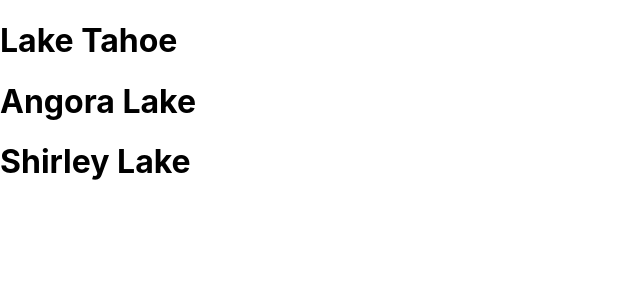
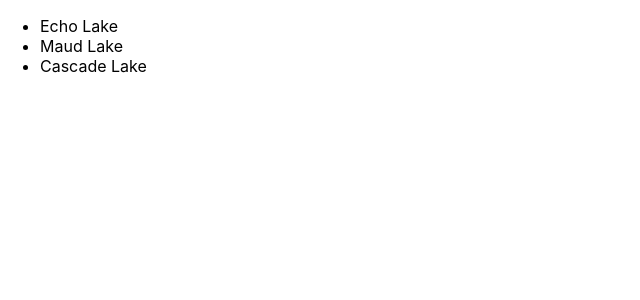
Before and after one commit to senaru/hello-react, a React (Create React App) app: page / in a window 1280 px wide. Shown: the top 300 px of the page, without its empty margins (0-640 px from the left). Built offline with nearby package versions, Linux system fonts and the light colour scheme.

Commit message:
rendering lists

```diff
--- a/src/index.js
+++ b/src/index.js
@@ -6,17 +6,23 @@
     return <h1>{name}</h1>
 }
 
-function App(){
+const lakeList = [
+    "Echo Lake",
+    "Maud Lake",
+    "Cascade Lake"
+];
+
+function App({lakes}){
     return(
-        <div>
-            <Lake name="Lake Tahoe"/>
-            <Lake name="Angora Lake"/>
-            <Lake name="Shirley Lake"/>
-        </div>
+        <ul>
+            {lakes.map(lake =>(
+                <li>{lake}</li>
+            ))}
+        </ul>
     );
 }
 
 ReactDOM.render(
-  <App/>,
+  <App lakes = {lakeList}/>,
   document.getElementById('root')
 );
```
